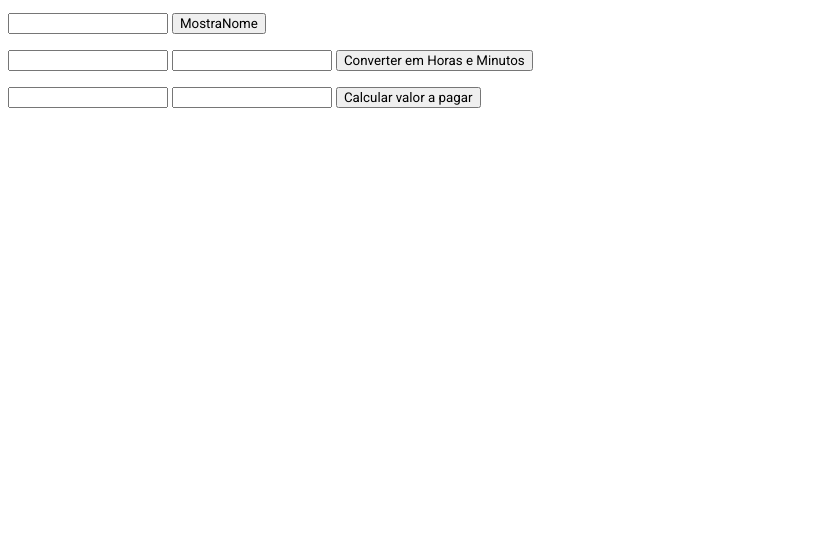
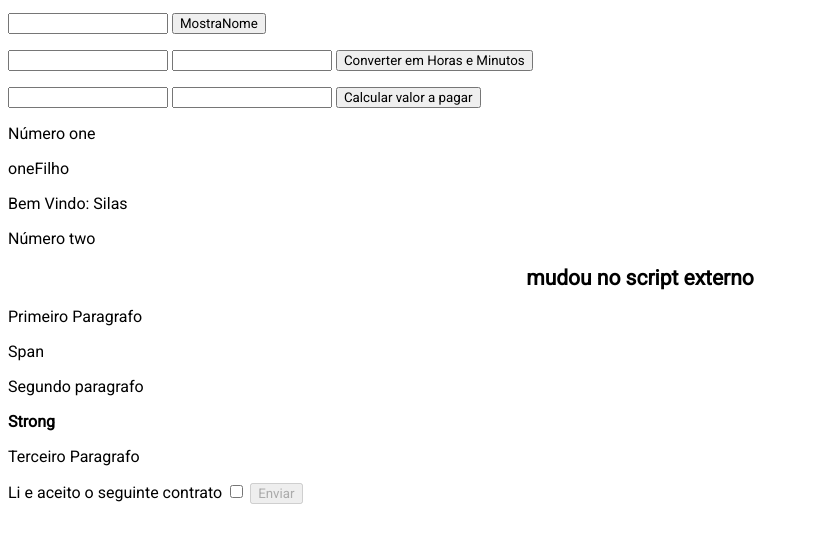
Before and after one commit to silastj/Function, a plain HTML site: page api/index.html in a window 1280 px wide. Shown: the part 219-762 px from the top of the page, without its empty margins (0-817 px from the left). Drawn offline with Linux system fonts and the light colour scheme; no server answers.

Commit message:
Inclui mais aulas do professor

```diff
--- a/api/index.html
+++ b/api/index.html
@@ -1,25 +1,27 @@
 <!DOCTYPE html>
 <html lang="pt-br">
+
 <head>
     <meta charset="UTF-8">
     <meta http-equiv="X-UA-Compatible" content="IE=edge">
     <meta name="viewport" content="width=device-width, initial-scale=1.0">
-    <link rel = "preconnect" href = "https://fonts.gstatic.com">
+    <link rel="preconnect" href="https://fonts.gstatic.com">
     <link rel="preconnect" href="https://fonts.gstatic.com">
     <link href="https://fonts.googleapis.com/css2?family=Roboto&display=swap" rel="stylesheet">
     <link rel="stylesheet" href="./style.css">
     <title>API</title>
 </head>
+
 <body>
     <h1>API REST [ GET E POST ]</h1>
     <img src="https://www.google.com.br/google.jpg" alt="Dog">
-    <input type="text" id="dado" >
+    <input type="text" id="dado">
     <button>calcularDobro</button>
     <p></p>
-    <input type="text" id="dado2" >
+    <input type="text" id="dado2">
     <button id="novo">calcularGorjeta10%</button>
     <span></span>
-    <input type="text" id="dado3" >
+    <input type="text" id="dado3">
     <button id="novo2">calcularHoras</button>
     <strong></strong>
     <br>
@@ -43,6 +45,24 @@
         <button id="Fbutton">Calcular valor a pagar</button>
         <p class="FresResultado"></p>
     </section>
+
+    <aside>
+        <div class="one">Número one</div>
+        <p class="bv">Bem Vindo: </p>
+        <div class="two">Número two</div>
+        <h1 id="aside">Título do Aside</h1>
+        <p class="paragrafo">Primeiro Paragrafo</p>
+        <span>Span</span>
+        <p class="paragrafo">Segundo paragrafo</p>
+        <strong>Strong</strong>
+        <p>Terceiro Paragrafo</p>
+        <div>
+            <label for="contrato">Li e aceito o seguinte contrato</label>
+            <input type="checkbox" id="contrato" class="teste"/>
+            <button class="enviar" disabled>Enviar</button>
+        </div>
+    </aside>
     <script src="./index.js" defer></script>
 </body>
+
 </html>
--- a/api/index.js
+++ b/api/index.js
@@ -168,3 +168,77 @@ const calcularFarmacia = () => {
 
 const fbutton = document.querySelector('#Fbutton')
 fbutton.addEventListener('click', calcularFarmacia)
+
+//CALLBACKS
+//São funções de retorno
+
+function funcaoCallback(cb){
+    console.log('novinho')
+        cb(20)
+}
+funcaoCallback(function(){
+    console.log('cb')
+})
+const funcaoConst  = (param) => {
+    console.log('parametro')
+    console.log(param)
+}
+funcaoCallback(funcaoConst)
+
+//Catching children
+//html>body>aside
+const aside = document.querySelector('#aside').parentElement// ou parentNode
+console.log(aside)
+
+const primeiroChild = document.querySelector('aside').firstElementChild
+console.log(primeiroChild)
+
+const title = document.getElementById('aside').innerHTML = 'mudou no script externo'
+console.log(title)
+
+const para = document.getElementsByClassName('paragrafo')
+console.log(para[0], para[1])
+
+const paraAll = document.querySelectorAll('.paragrafo')
+console.log(paraAll.length)
+
+function bv(){
+    const user = ' Silas'
+    const bv = document.querySelector('.bv')
+    const bvValor = document.createElement('span')
+    // bv.textContent += user PODEMOS RESCREVER O TEXTCONTENT
+    bvValor.textContent = user // PODEMOS CRIAR A TAG
+    console.log(bvValor)
+    bv.appendChild(bvValor)
+}
+bv()
+
+//INSERTBEFORE
+const one = document.querySelector('.one')
+const two = document.querySelector('.two')
+
+const oneNovo = document.createElement('div')
+const oneFilho = document.createElement('p')
+oneFilho.innerText = 'oneFilho'
+oneNovo.appendChild(oneFilho)
+console.log(oneNovo)
+
+
+one.insertBefore(oneNovo, two.firstElementChild)
+
+//PROPRIEDADE OU PROPS
+/*
+disabled
+*/
+
+const contratoCheckbox = document.querySelector('#contrato')
+const enviar = document.querySelector('.enviar')
+console.log(enviar)
+contratoCheckbox.addEventListener('click', inputDisabled)
+
+function inputDisabled(){
+    console.log(enviar)
+    // enviar.disabled =true ? enviar.disabled = false : enviar.disabled = true
+    (contratoCheckbox.className === 'teste')? contratoCheckbox.classList.remove('teste') :contratoCheckbox.classList.add('teste')
+
+}
```
